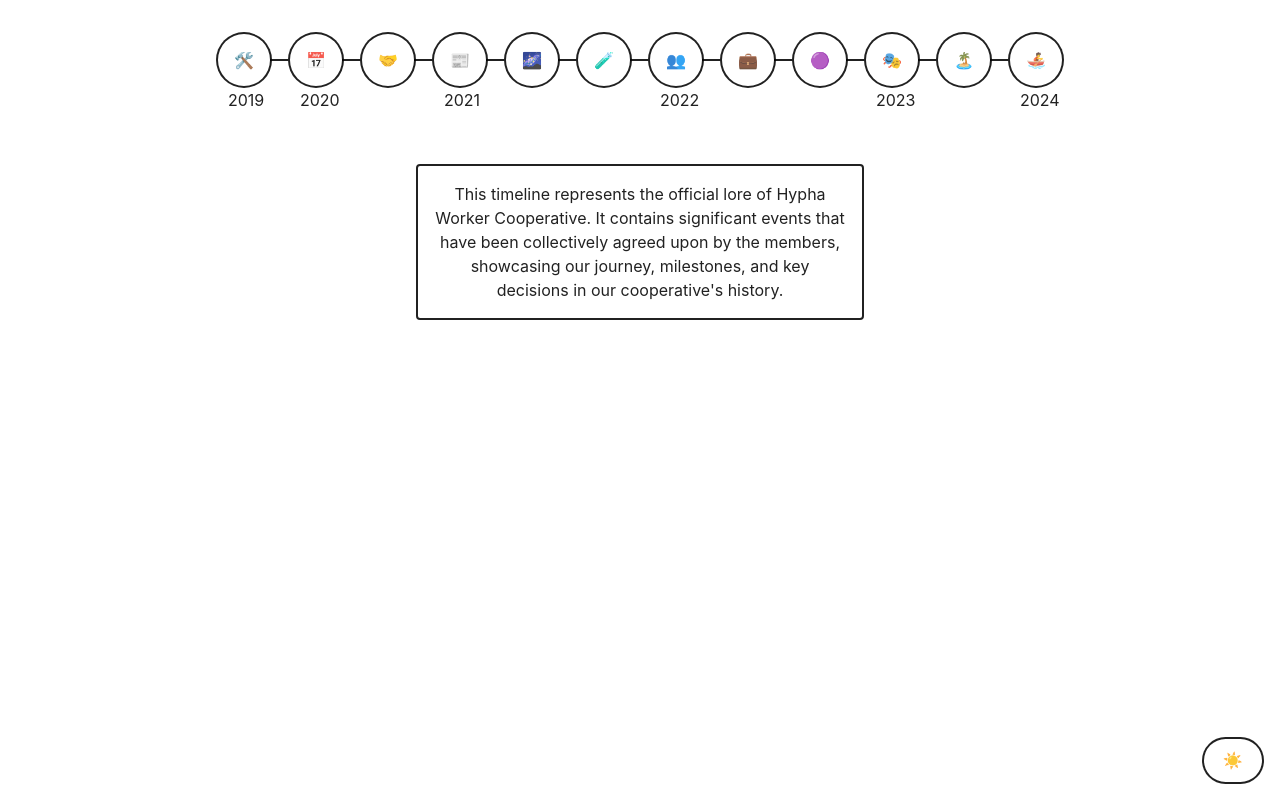
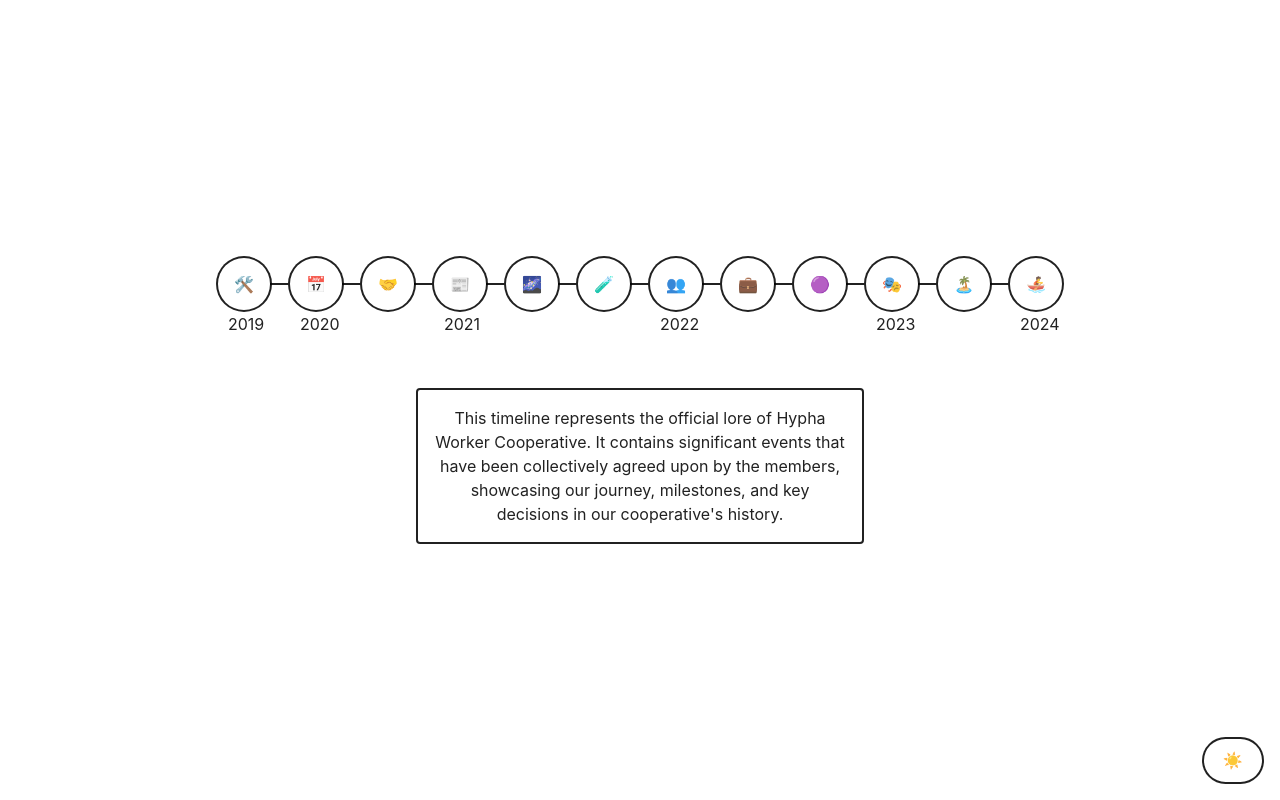
Before and after one commit to hyphacoop/governance-experiment, a Svelte app in the folder timeline/: page / in a window 1280 px wide. Built offline with nearby package versions, Linux system fonts and the light colour scheme.

Commit message:
Center align items in body for improved layout

```diff
--- a/timeline/src/app.css
+++ b/timeline/src/app.css
@@ -47,7 +47,7 @@
   -moz-osx-font-smoothing: grayscale;
   margin: 0;
   display: flex;
-  place-items: start;
+  place-items: center;
   min-width: 320px;
   min-height: 100vh;
 }
```
